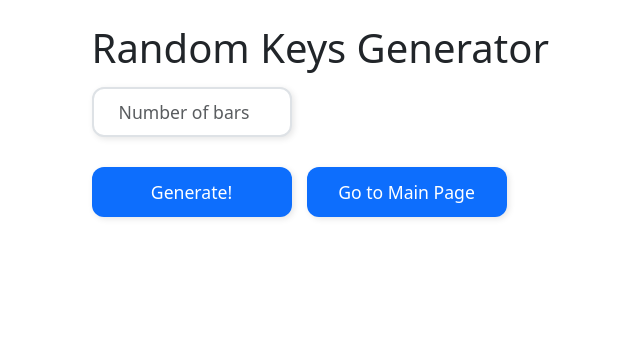
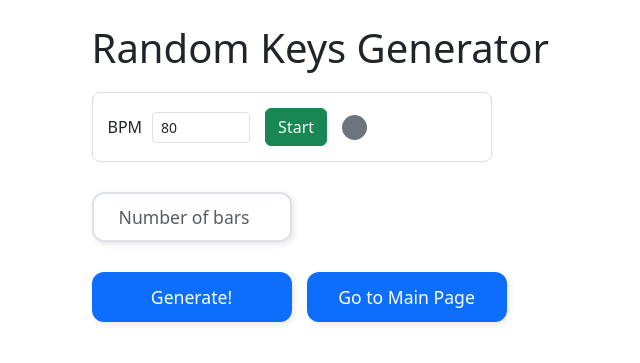
Before and after one commit to jjanarek/random_music_keys, a FastAPI app: page /random_keys in a window 1280 px wide. Shown: the top 363 px of the page, without its empty margins (126-766 px from the left). Run offline with FastAPI, Linux system fonts and the light colour scheme.

Commit message:
add basic metronome

```diff
--- a/random_keys/static/random_keys.js
+++ b/random_keys/static/random_keys.js
@@ -38,3 +38,71 @@ document.getElementById("generator-form").addEventListener("submit", async (e) =
     container.appendChild(tile);
   });
 });
+
+document.addEventListener('DOMContentLoaded', () => {
+    const bpmInput = document.getElementById('bpm');
+    const startStopBtn = document.getElementById('start-stop-btn');
+    const beatIndicator = document.getElementById('beat-indicator');
+
+    let audioContext;
+    let isRunning = false;
+    let timerId = null;
+    let nextNoteTime = 0.0;
+    const lookahead = 25.0; // How frequently to call scheduling function (in milliseconds)
+    const scheduleAheadTime = 0.1; // How far ahead to schedule audio (in seconds)
+
+    function scheduleNote(beatNumber, time) {
+        // Create a simple oscillator for the beep sound
+        const osc = audioContext.createOscillator();
+        const gain = audioContext.createGain();
+        osc.connect(gain);
+        gain.connect(audioContext.destination);
+
+        osc.type = 'sine';
+        osc.frequency.setValueAtTime(660.0, time);
+        gain.gain.setValueAtTime(1, time);
+        gain.gain.exponentialRampToValueAtTime(0.001, time + 0.1);
+
+        osc.start(time);
+        osc.stop(time + 0.05);
+
+        // Visual indicator flash
+        setTimeout(() => {
+            beatIndicator.classList.add('active');
+            setTimeout(() => beatIndicator.classList.remove('active'), 100);
+        }, (time - audioContext.currentTime) * 1000);
+    }
+
+    function scheduler() {
+        while (nextNoteTime < audioContext.currentTime + scheduleAheadTime) {
+            scheduleNote(1, nextNoteTime);
+            const secondsPerBeat = 60.0 / parseFloat(bpmInput.value);
+            nextNoteTime += secondsPerBeat;
+        }
+        timerId = window.setTimeout(scheduler, lookahead);
+    }
+
+    function toggleMetronome() {
+        if (isRunning) {
+            // Stop the metronome
+            window.clearTimeout(timerId);
+            isRunning = false;
+            startStopBtn.textContent = 'Start';
+            startStopBtn.classList.remove('btn-danger');
+            startStopBtn.classList.add('btn-success');
+        } else {
+            // Start the metronome
+            if (!audioContext) {
+                audioContext = new (window.AudioContext || window.webkitAudioContext)();
+            }
+            isRunning = true;
+            nextNoteTime = audioContext.currentTime + 0.1;
+            scheduler();
+            startStopBtn.textContent = 'Stop';
+            startStopBtn.classList.remove('btn-success');
+            startStopBtn.classList.add('btn-danger');
+        }
+    }
+
+    startStopBtn.addEventListener('click', toggleMetronome);
+});
--- a/random_keys/templates/random_keys.html
+++ b/random_keys/templates/random_keys.html
@@ -85,6 +85,39 @@
             width: 100%;
             max-width: 200px;
         }
+        .metronome-container {
+            margin-top: 20px;
+            margin-bottom: 30px; /* Adds space below the metronome */
+            padding: 15px;
+            border: 1px solid #ddd;
+            border-radius: 8px;
+            max-width: 400px; /* Makes the container narrower */
+        }
+
+        .metronome-controls {
+            display: flex;
+            align-items: center;
+            gap: 15px;
+        }
+
+        .bpm-group {
+            display: flex;
+            align-items: center;
+            gap: 10px;
+        }
+
+        #beat-indicator {
+            width: 25px;
+            height: 25px;
+            /* margin-top removed as flexbox handles alignment */
+            border-radius: 50%;
+            background-color: #6c757d; /* Bootstrap secondary color */
+            transition: background-color 0.05s ease-in-out;
+        }
+
+        #beat-indicator.active {
+            background-color: #dc3545; /* Bootstrap danger color */
+        }
     </style>
 </head>
 
@@ -92,7 +125,16 @@
 <div class="main-wrapper mx-auto">
     <div class="header-form-wrapper">
         <h1>Random Keys Generator</h1>
-
+        <div class="metronome-container">
+            <div class="metronome-controls">
+                <div class="form-group bpm-group">
+                    <label for="bpm">BPM</label>
+                    <input type="number" class="form-control form-control-sm" id="bpm" value="80" min="40" max="280">
+                </div>
+                <button id="start-stop-btn" class="btn btn-success">Start</button>
+                <div id="beat-indicator"></div>
+            </div>
+        </div>
         <form id="generator-form">
             <input type="number" class="form-control form-control-sm" id="bars" name="bars" min="1" max="24"
                    required placeholder="Number of bars"/>
```
